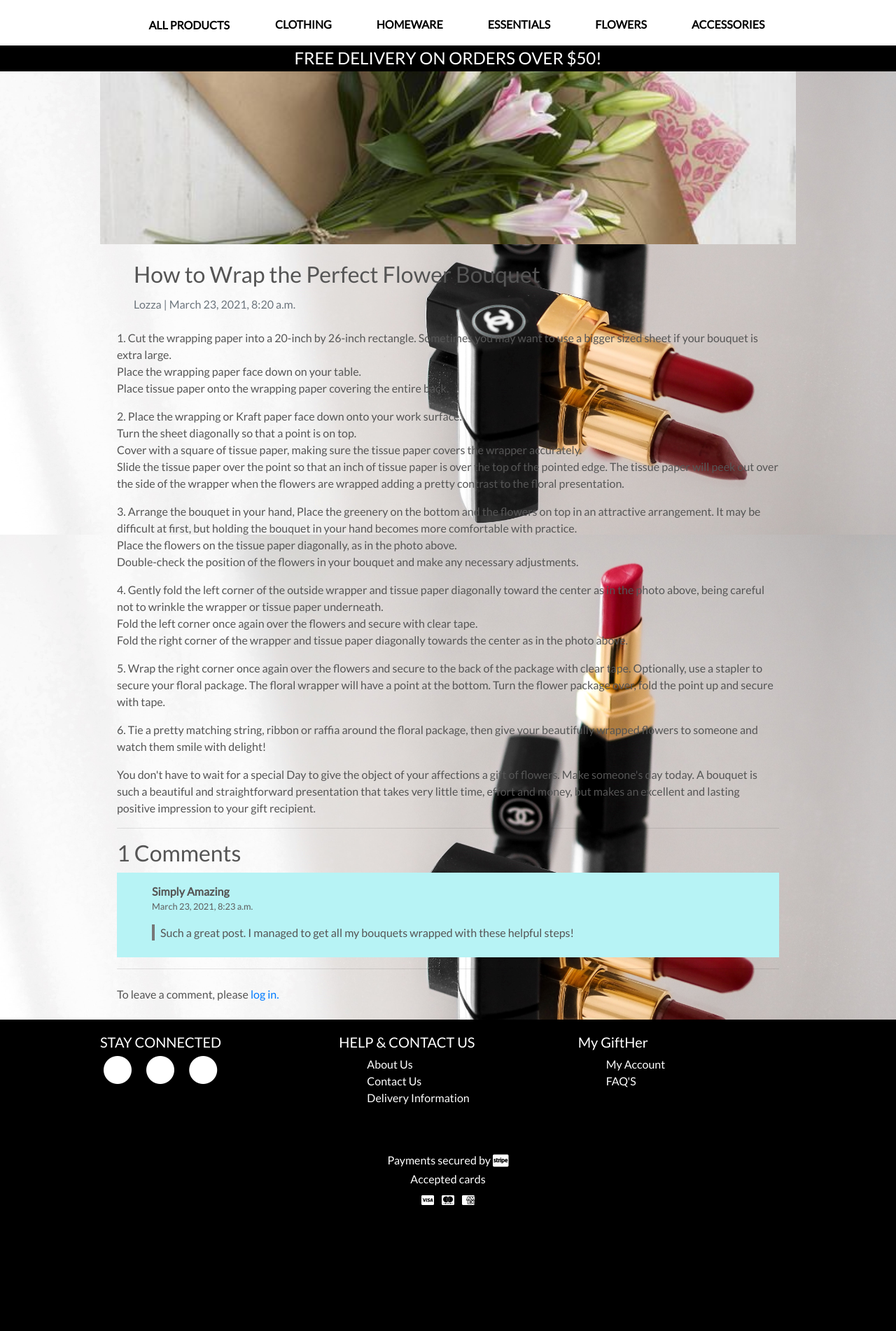
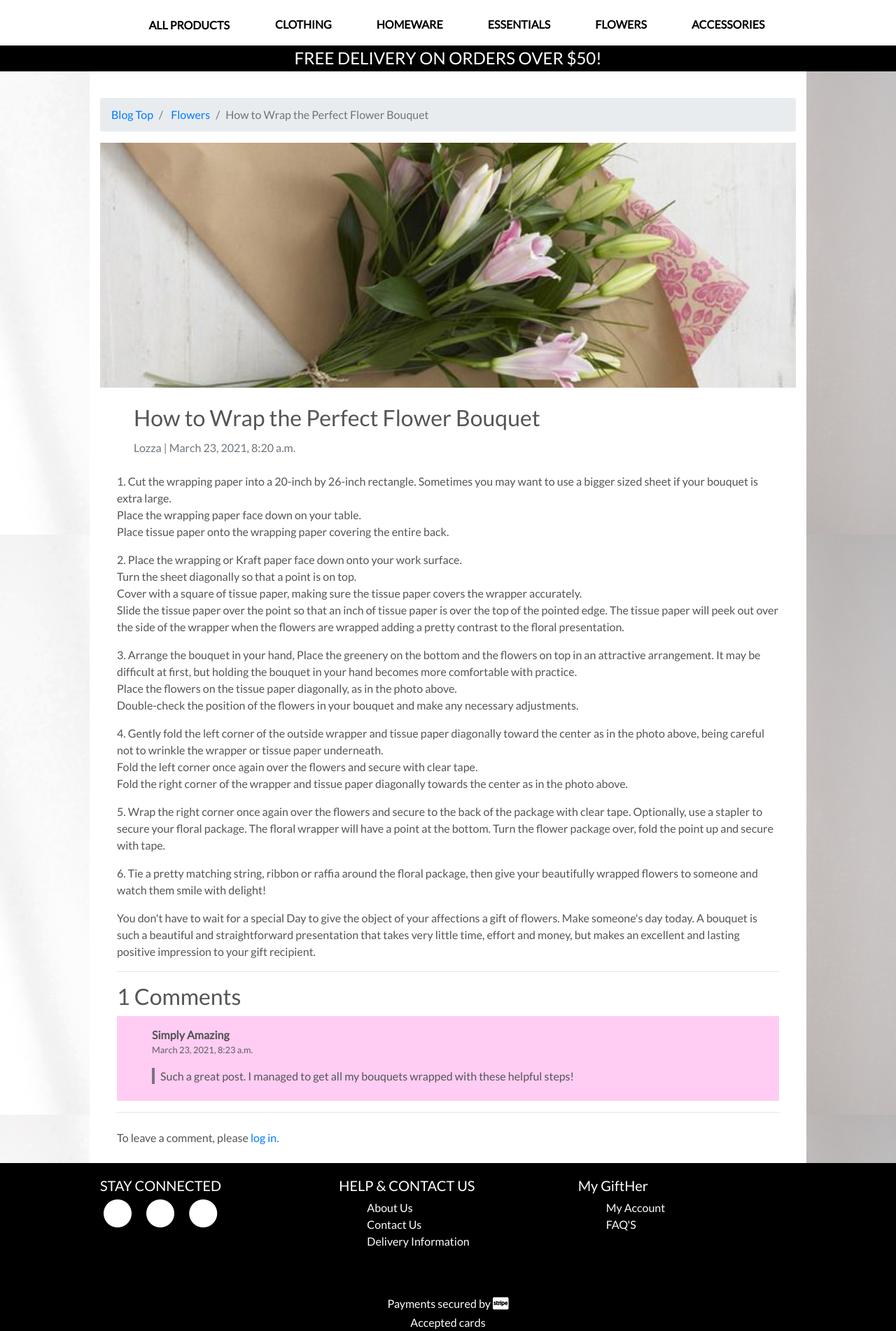
Before and after one commit to LRomero2/gift_her, a Django app: a page that uses blog/templates/blog/post_detail.html in a window 1280 px wide. Shown: the part 65-1967 px from the top of the page at 70% size. Before the commit the page ends 1787 px from the top, so only its background shows below. Run offline with Django 3.2, Linux system fonts and the light colour scheme; data comes from the database, SQL or seed files in the repository; some libraries are stand-ins or nearby versions.

Commit message:
Added some styling to the blog detail page where the article displays.

```diff
--- a/blog/templates/blog/post_detail.html
+++ b/blog/templates/blog/post_detail.html
@@ -1,6 +1,6 @@
 {% extends "base.html" %} {% load static %} {% block content %}
 
-<div class="container section-top">
+<div class="container section-top" id="blog-detail">
 	<div class="row">
 		<div class="col-12 text-center">
 			<ul class="breadcrumb breadcrumb-custom">
--- a/static/css/base.css
+++ b/static/css/base.css
@@ -460,6 +460,12 @@ color:black;
 
 /** Blog **/
 /* Blog landing page */
+#blog-detail{
+    padding-top:16%;
+    background: white;
+}
+
+
 #section-top1{
     padding-top:16%;
     background: white;
@@ -575,7 +581,7 @@ color:black;
 
 .users-comment {
     padding: 15px 50px;
-    background-color: #b7f3f5;
+    background-color: #ffc9f3ee;
 }
 
 .comment-name {
```
